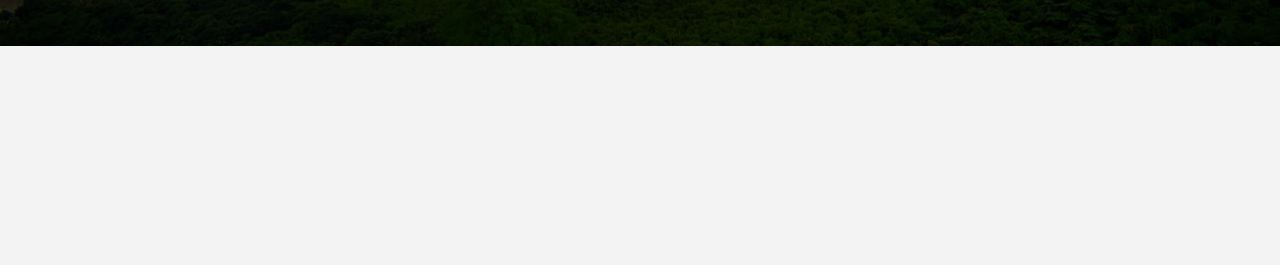
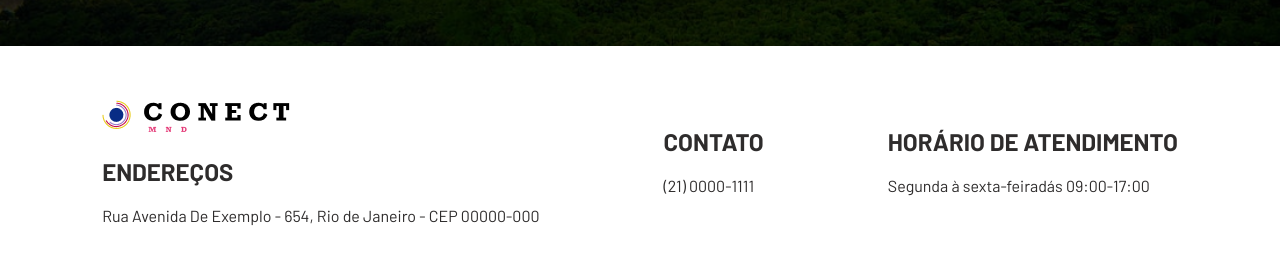
Before and after one commit to LucasdaSilvaOliveira/clone-conect-mnd, a plain HTML site: page index.html in a window 1280 px wide. Shown: the part 3618-3883 px from the top of the page. Before the commit the page ends 3664 px from the top, so only its background shows below. Drawn offline with Linux system fonts and the light colour scheme; a web font is replaced by a local one.

Commit message:
feat: implementação do footer

```diff
--- a/assets/css/style.css
+++ b/assets/css/style.css
@@ -369,3 +369,19 @@ body {
     height: 377px;
     border-radius: 20px;
 }
+
+/* FOOTER */
+
+footer {
+    display: flex;
+    justify-content: center;
+    align-items: center;
+    gap: 10%;
+    padding: 50px 20px;
+    background-color: white;
+}
+
+footer img,
+footer h1 {
+    margin-bottom: 20px;
+}
--- a/index.html
+++ b/index.html
@@ -198,7 +198,19 @@
         </div>
     </main>
     <footer>
-
+        <section>
+            <img src="assets/imgs/logo-header.png" alt="Logo da empresa">
+            <h1>ENDEREÇOS</h1>
+            <p>Rua Avenida De Exemplo - 654, Rio de Janeiro - CEP 00000-000</p>
+        </section>
+        <section>
+            <h1>CONTATO</h1>
+            <p>(21) 0000-1111</p>
+        </section>
+        <section>
+            <h1>HORÁRIO DE ATENDIMENTO</h1>
+            <P>Segunda à sexta-feiradás 09:00-17:00</P>
+        </section>
     </footer>
 </body>
 
```
